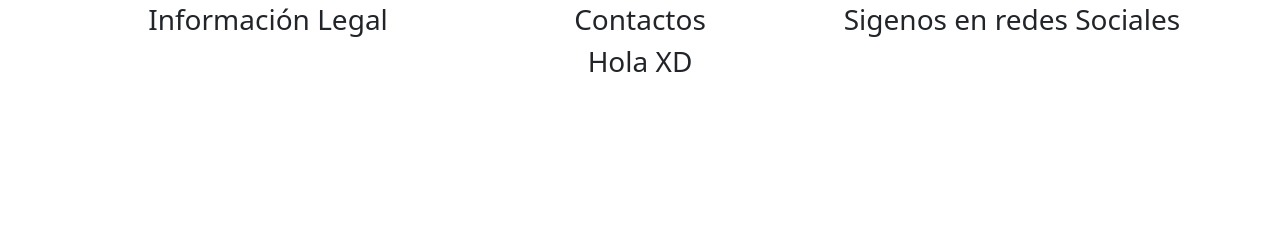
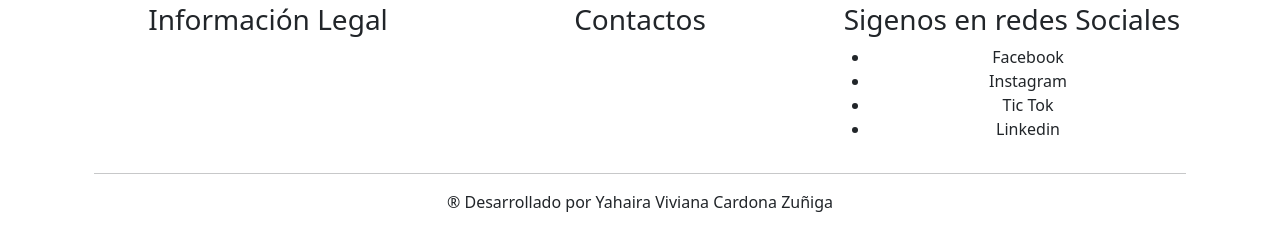
Before and after one commit to YahairaCZ/disfrazaditics, a plain HTML site: page index.html in a window 1280 px wide. Shown: the part 109-360 px from the top of the page. Drawn offline with nearby package versions, Linux system fonts and the light colour scheme.

Commit message:
Cambios en footer

```diff
--- a/index.html
+++ b/index.html
@@ -66,11 +66,18 @@
                 </div>
                 <div class="col">
                     <h3>Sigenos en redes Sociales</h3>
+                    <ul>
+                        <li>Facebook</li>
+                        <li>Instagram</li>
+                        <li>Tic Tok</li>
+                        <li>Linkedin</li>
+                    </ul>
                 </div>
             </div>
         </div>
         <div class="container text-center">
-            <h3>Hola XD</h3>
+            <hr>
+         <p>® Desarrollado por Yahaira Viviana Cardona Zuñiga</p>
         </div>
     </div>
     <!-- TERMINA FOOTER -->
```
